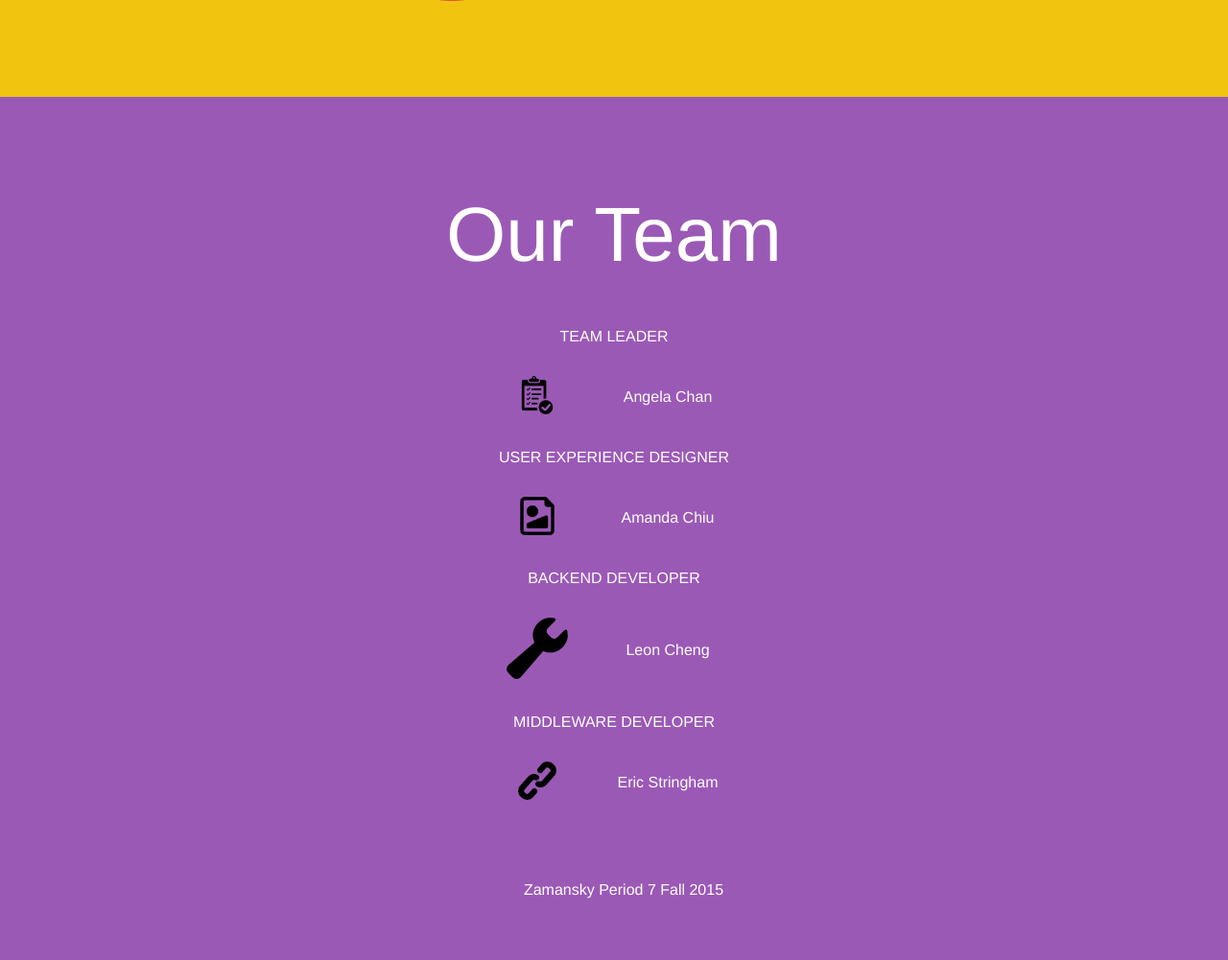
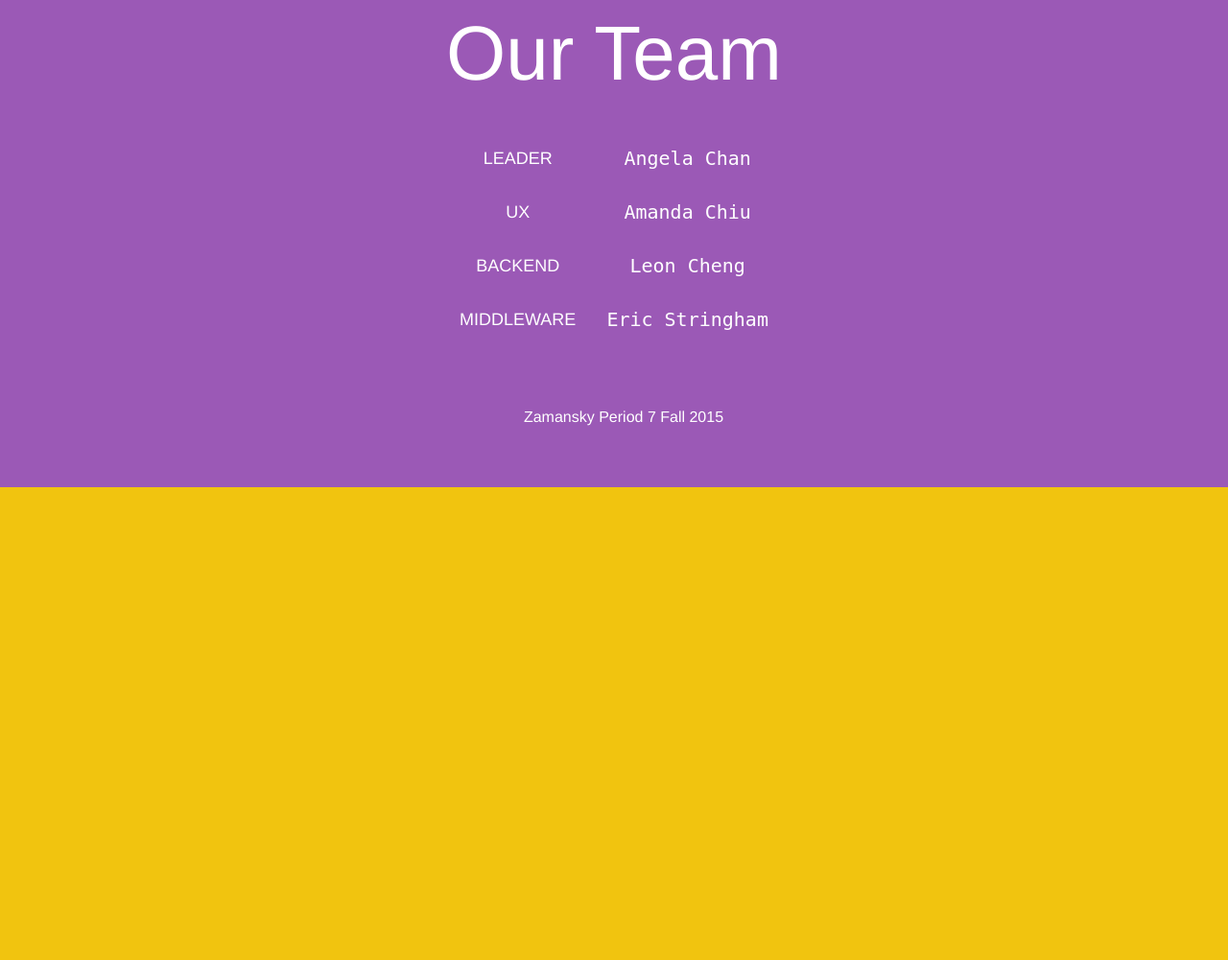
Before and after one commit to y4smeen/Storybored, a Flask app: page / in a window 1280 px wide. Shown: the part 1750-2751 px from the top of the page at 96% size. After the commit the page ends 2258 px from the top, so only its background shows below. Run offline with Flask 2, Linux system fonts and the light colour scheme.

Commit message:
formatting credits

```diff
--- a/templates/home.html
+++ b/templates/home.html
@@ -5,16 +5,17 @@
            that being said, this is an index page, so the rules are different.
   -->
 <div class="wrapper">
-<img id="logo" src="{{ url_for('static', filename='ebook_circle.png') }}" alt="storyboredlogo">
+<img id="logo" src="{{ url_for('static', filename='ebook_circle.png') }}" alt="storyboredlogo" height="225">
 <div class="fade-in title">
     <span style="font-size:100px;line-height:200%">StoryBored</span>
 </div>
 <div class="fade-in description">
     <p style="font-size:20px;margin-top:-10px;line-height:30px;">Where you come to write stories <i>on</i> our board<br/>
     <i>when</i> you're bored.</p>
-</div>
+    <br></div>
 <a class="btn" href="/login">LOGIN</a>
 <br><br>
+
 <a href="#credits"><img src="../static/down-caret.png" alt="Credits" height="40"></a>
 <div class="how">
   <table align="center" cellpadding="30">
@@ -34,27 +35,24 @@
 </div>
 <div class="team" id="credits">
   <p style="font-size:80px; line-height: 200%">Our Team</p>
-  <table align="center" cellpadding="15">
-    <tr><td colspan="2" align="center">TEAM LEADER</td></tr>
+  <table align="center" cellpadding="15" class="bottomBorder">
     <tr>
-      <td><img src="../static/angela.png" alt="Leader" height="40"></td>
-      <td>Angela Chan</td>
+      <td><font size="4">LEADER</font></td>
+      <td><code><font size="5">Angela Chan</font></code></td>
     </tr>
-    <tr><td colspan="2" align="center">USER EXPERIENCE DESIGNER</td></tr>
     <tr>
-      <td><img src="../static/amanda.png" alt="UX" height="40"></td>
-      <td>Amanda Chiu</td>
+      <td><font size="4">UX</font></td>
+      <td><code><font size="5">Amanda Chiu</font></code></td>
     </tr>
-    <tr><td colspan="2" align="center">BACKEND DEVELOPER</td></tr>
     <tr>
-      <td><img src="../static/leon.png" alt="backend"></td>
-      <td>Leon Cheng</td>
+      <td><font size="4">BACKEND</font></td>
+      <td><code><font size="5">Leon Cheng</font></code></td>
     </tr>
-    <tr><td colspan="2" align="center">MIDDLEWARE DEVELOPER</td></tr>
     <tr>
-      <td><img src="../static/eric.png" alt="middleware" height="40"></td>
-      <td>Eric Stringham</td>
+      <td><font size="4">MIDDLEWARE</font></td>
+      <td><code><font size="5">Eric Stringham</font></code></td>
     </tr>
+    </code>
   </table>
   <p class="alignleft team">Zamansky Period 7 Fall 2015</p>
 </div>
```
